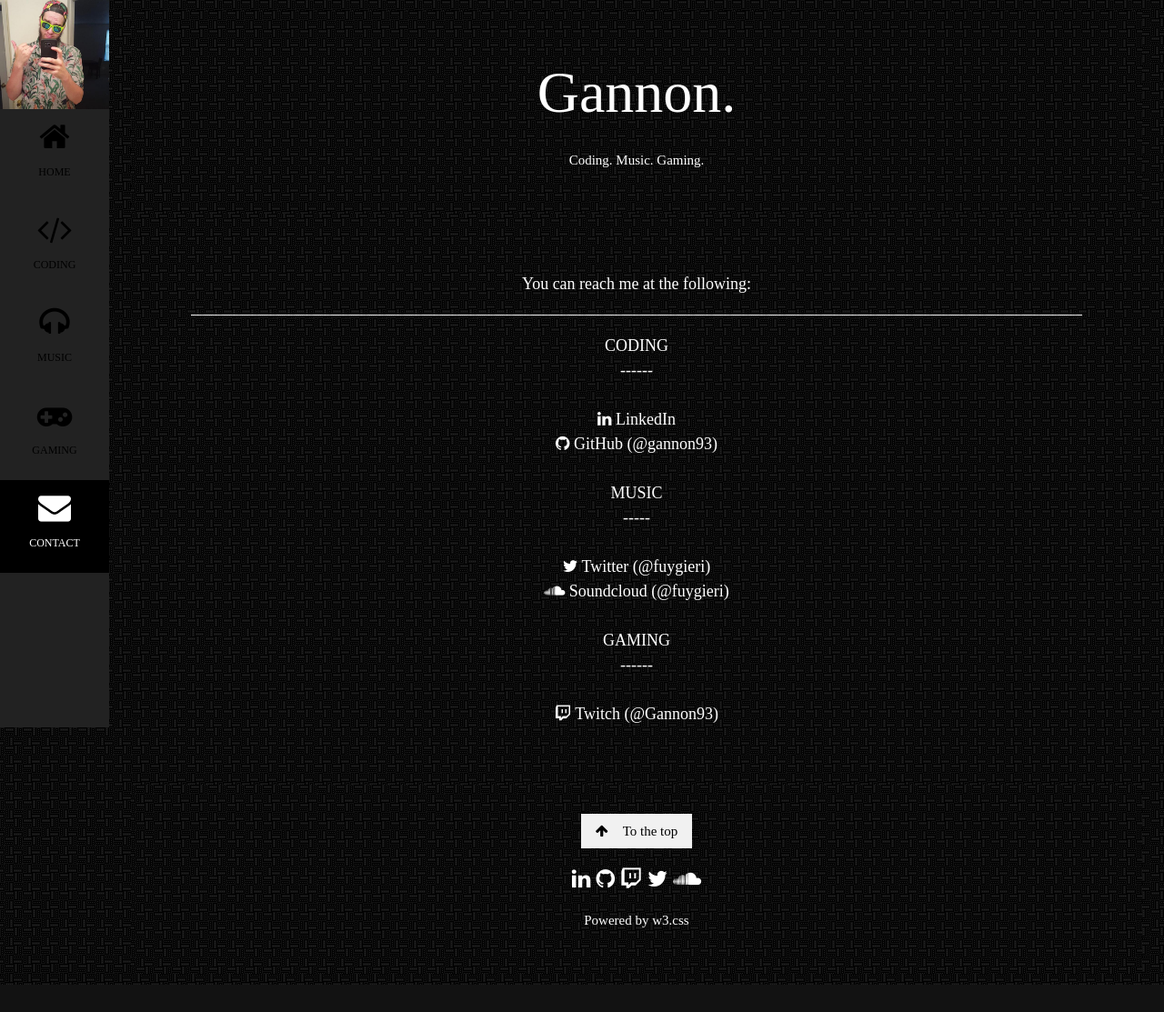
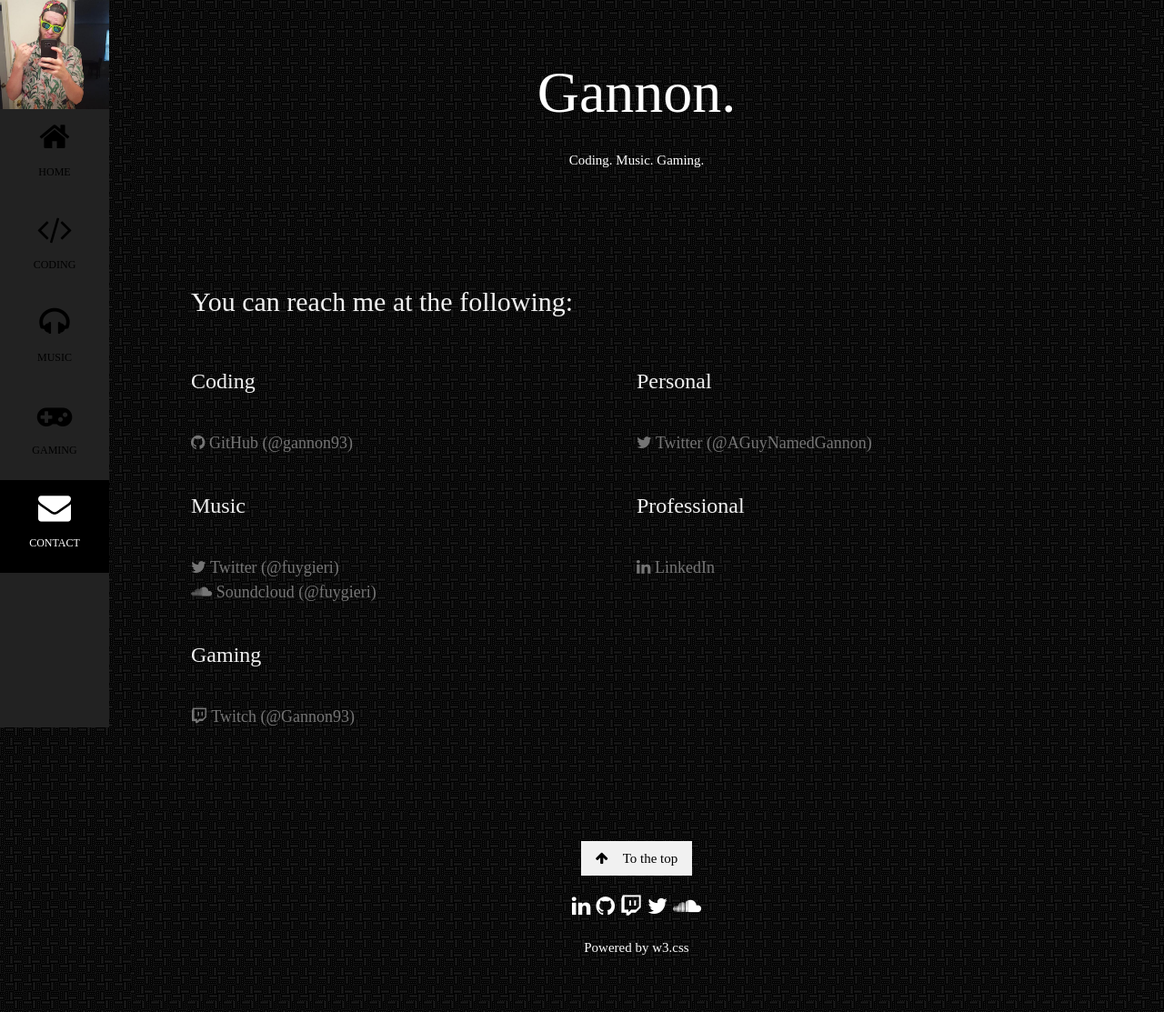
Before and after one commit to NonnagHcaz/www.ifnameismain.com, a Django app: page /contact/ in a window 1280 px wide. Shown: the whole page at 91% size. Before the commit the page ends 1083 px from the top, so only its background shows below. Run offline with Django 3.2, Linux system fonts and the light colour scheme; some libraries are stand-ins or nearby versions.

Commit message:
Updated Contact and Gaming pages.

```diff
--- a/home/templates/contact.html
+++ b/home/templates/contact.html
@@ -28,37 +28,53 @@
 {% endblock %}
 
 {% block content %}
-  <div class="w3-content w3-text-white w3-padding-64 w3-large w3-center" id="content">
-        You can reach me at the following:
+  <div class="w3-content w3-text-light-grey w3-padding-64 w3-large" id="content">
+        <h2>You can reach me at the following:</h2>
+
+        <div class="w3-row">
+          <div class="w3-col s6 w3-content w3-text-grey">
             <br />
-        <hr>
-
-        CODING
-        <br />
-        ------
-        <br /><br />
-
-        <a href="https://www.linkedin.com/in/zachary-gannon-65761490/" target="_blank"><i class="fa fa-linkedin w3-hover-opacity"></i> LinkedIn</a>
+            <h3 class="w3-text-light-grey">Coding</h3>
             <br />
             <a href="https://github.com/gannon93" target="_blank"><i class="fa fa-github w3-hover-opacity"></i> GitHub (@gannon93)</a>
-        <br /><br />
+            <br />
 
-        MUSIC
+          </div>
+
+          <div class="w3-col s6 w3-content w3-text-grey">
+            <br /><h3 class="w3-text-light-grey">Personal</h3><br />
+            <a href="https://twitter.com/aguynamedgannon" target="_blank"><i class="fa fa-twitter w3-hover-opacity"></i> Twitter (@AGuyNamedGannon)</a>
+          </div>
+        </div>
+
+        <div class="w3-row">
+          <div class="w3-col s6 w3-content w3-text-grey">
             <br />
-        -----
-        <br /><br />
-
+            <h3 class="w3-text-light-grey">Music</h3>
+            <br />
             <a href="https://twitter.com/fuygieri" target="_blank"><i class="fa fa-twitter w3-hover-opacity"></i> Twitter (@fuygieri)</a>
             <br />
             <a href="https://soundcloud.com/fuygieri" target="_blank"><i class="fa fa-soundcloud w3-hover-opacity"></i> Soundcloud (@fuygieri)</a>
-        <br /><br />
+          </div>
 
-        GAMING
+          <div class="w3-col s6 w3-content w3-text-grey">
             <br />
-        ------
-        <br /><br />
+            <h3 class="w3-text-light-grey">Professional</h3>
+            <br />
+            <a href="https://www.linkedin.com/in/zachary-gannon-65761490/" target="_blank"><i class="fa fa-linkedin w3-hover-opacity"></i> LinkedIn</a>
+          </div>
+        </div>
 
+        <div class="w3-row">
+          <div class="w3-col s6 w3-content w3-text-grey">
+            <br />
+            <h3 class="w3-text-light-grey">Gaming</h3>
+            <br />
             <a href="https://www.twitch.tv/gannon93" target="_blank"><i class="fa fa-twitch w3-hover-opacity"></i> Twitch (@Gannon93)</a>
             <br />
           </div>
+        </div>
+
+        <br />
+  </div>
 {% endblock %}
```
Also changed, not shown: home/static/js/projects.js (added, +8 -0 lines), home/templates/coding.html (+30 -4 lines). Lines whose indentation alone changed are shown as unchanged.
